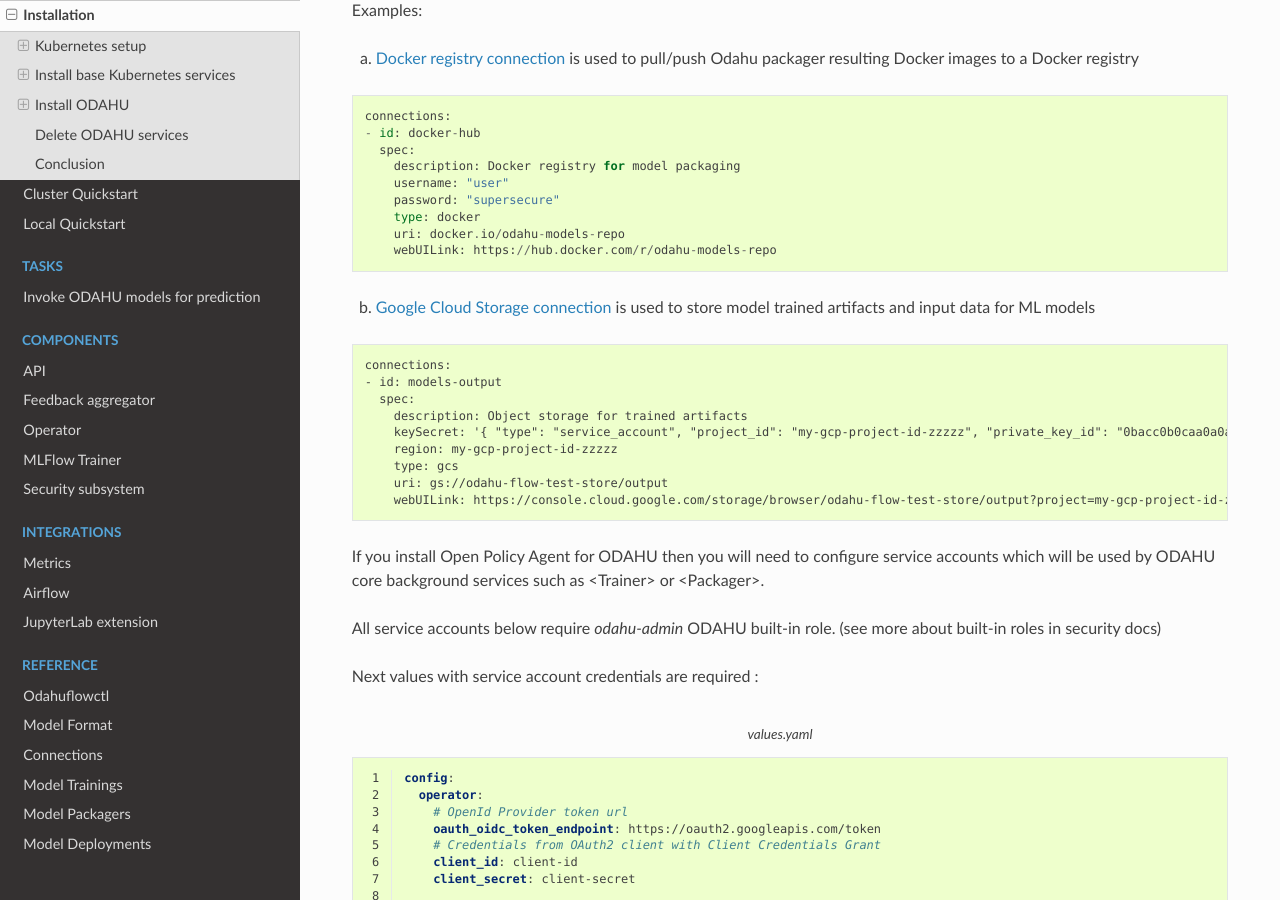
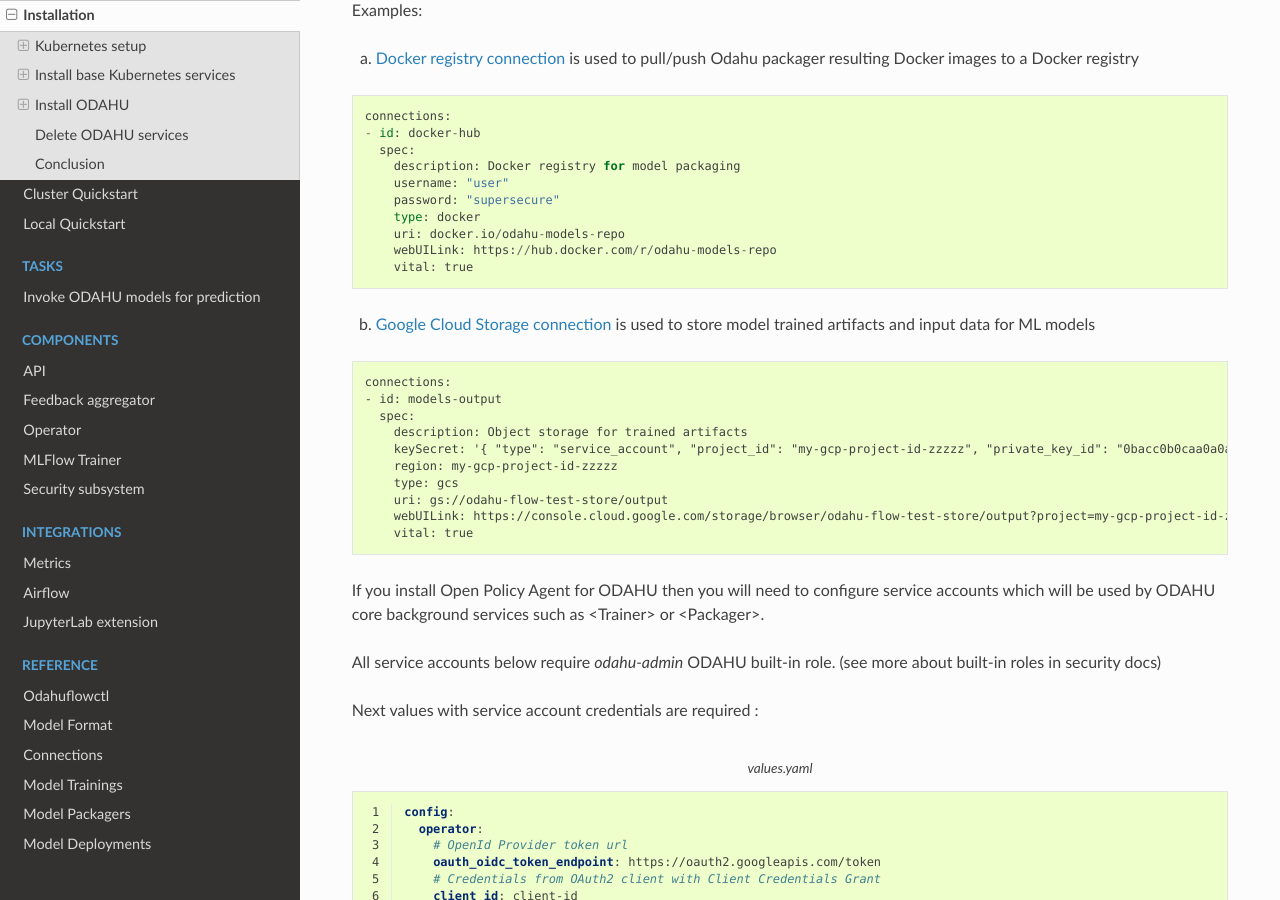
Before and after one commit to odahu/odahu-docs, a Sphinx documentation site: the page built from source/tutorials_installation.rst, in a window 1280 px wide and 900 px high, scrolled down 9773 px. Built offline with Sphinx 7.4.7 and the Read the Docs theme 2.0.0, drawn with Linux system fonts in a browser that asks for light colours; formulas are drawn with MathJax 3.

Commit message:
512 updating docs for connections

```diff
--- a/source/ref_connections.rst
+++ b/source/ref_connections.rst
@@ -51,6 +51,8 @@
         keySecret: b2RhaHUK
         # SSH public key, must be base64-encoded
         publicKey: b2RhaHUK
+        # Defines if connection is vital. Vital connections cannot be deleted
+        vital: false
 
 *********************
 Connection management
--- a/source/tutorials_installation.rst
+++ b/source/tutorials_installation.rst
@@ -545,6 +545,7 @@
         type: docker
         uri: docker.io/odahu-models-repo
         webUILink: https://hub.docker.com/r/odahu-models-repo
+        vital: true
 
 b) :ref:`Google Cloud Storage connection<ref_connections:Google Cloud Storage>` is used to store model trained artifacts and input data for ML models
 
@@ -559,6 +560,7 @@
         type: gcs
         uri: gs://odahu-flow-test-store/output
         webUILink: https://console.cloud.google.com/storage/browser/odahu-flow-test-store/output?project=my-gcp-project-id-zzzzz
+        vital: true
 
 
 If you install :ref:`Open Policy Agent <_opa_installation>` for ODAHU then you will need to configure service accounts
```
